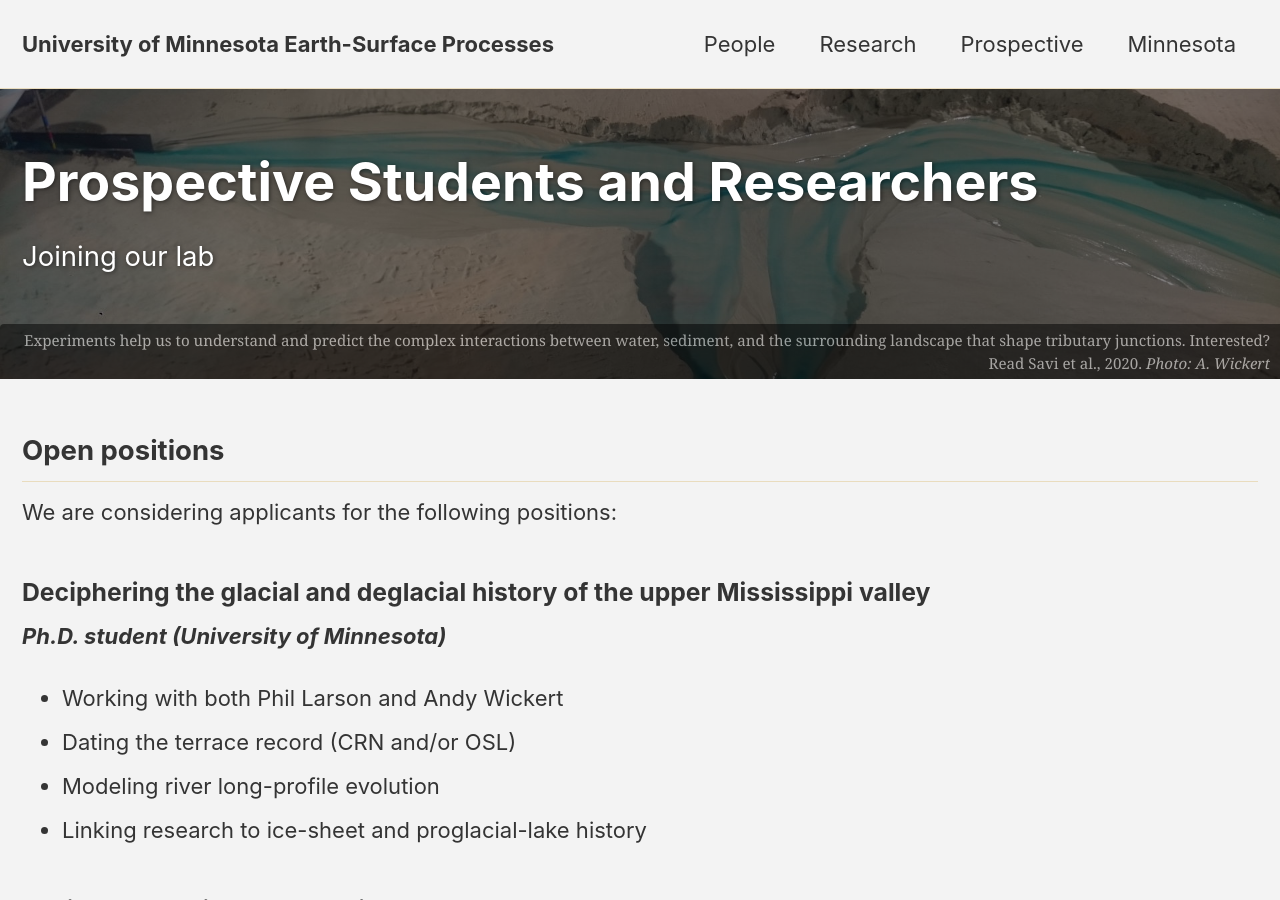
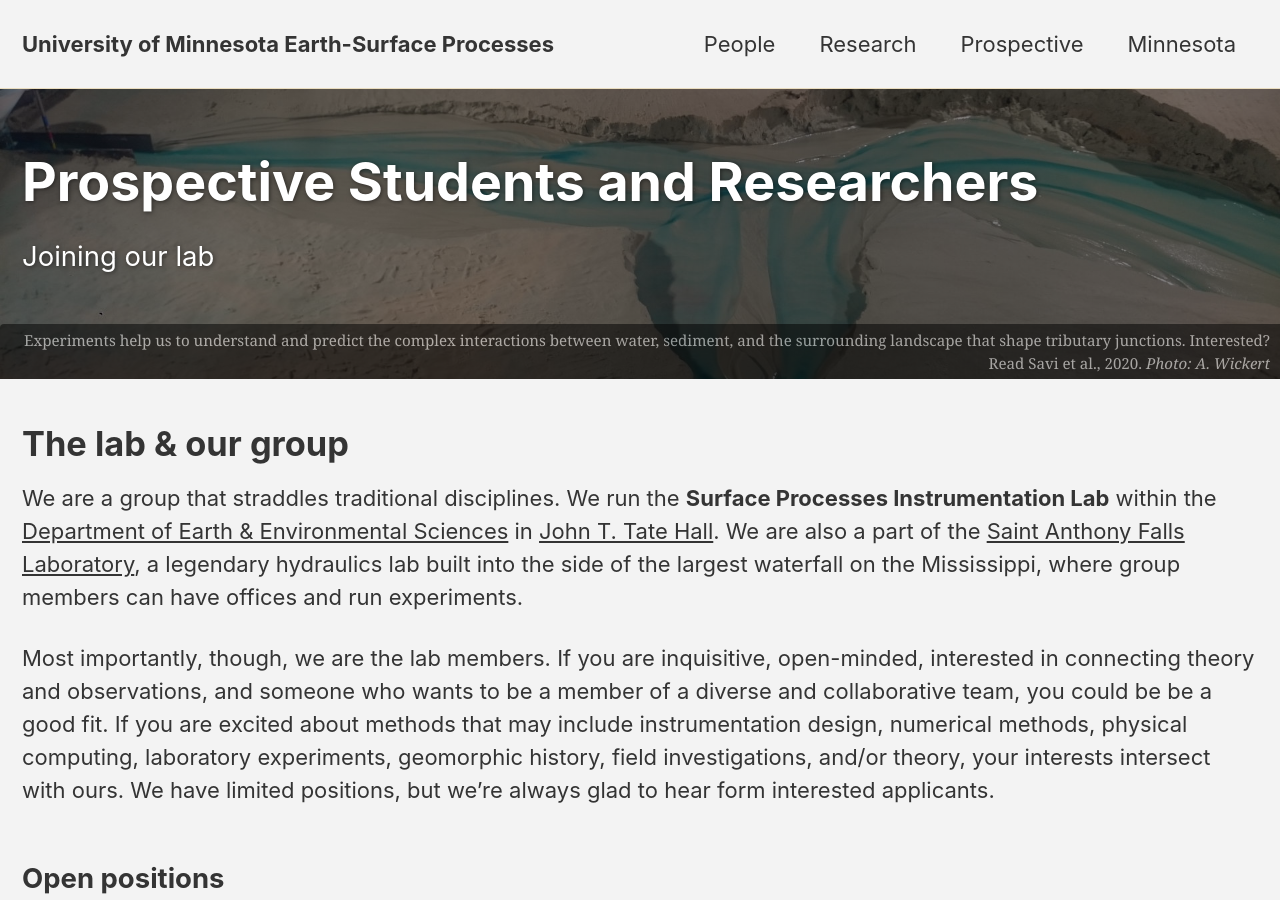
Before and after one commit to MNiMORPH/MNiMORPH.github.io, a Jekyll site: the page built from _pages/prospective.md, in a window 1280 px wide and 900 px high. Built offline with Jekyll 4.4.1, drawn with Linux system fonts in a browser that asks for light colours; cached includes are drawn as plain includes; nearby versions of some CDN libraries.

Commit message:
Group + lab(s) introduction

```diff
--- a/_pages/prospective.md
+++ b/_pages/prospective.md
@@ -14,6 +14,12 @@ header:
   caption: "Experiments help us to understand and predict the complex interactions between water, sediment, and the surrounding landscape that shape tributary junctions. [Interested? Read Savi et al., 2020](https://esurf.copernicus.org/articles/8/303/2020/). *Photo: A. Wickert*"
 excerpt: "Joining our lab"
 ---
+
+# The lab & our group
+
+We are a group that straddles traditional disciplines. We run the **Surface Processes Instrumentation Lab** within the [Department of Earth & Environmental Sciences](https://www.esci.umn.edu/) in [John T. Tate Hall](https://www.google.com/maps/uv?hl=en&pb=!1s0x52b32d1661d0911f%3A0xb4bf99a8068a596f!3m1!7e115!4shttps%3A%2F%2Flh5.googleusercontent.com%2Fp%2FAF1QipNT5CBaqaF5K2RSo63dayZLeght6UBqYgTeFtJ2%3Dw262-h176-k-no!5sjohn%20t%20tate%20hall%20-%20Google%20Search!15sCgIgAQ&imagekey=!1e10!2sAF1QipNT5CBaqaF5K2RSo63dayZLeght6UBqYgTeFtJ2&sa=X&ved=2ahUKEwiy2uDSk4brAhXbVc0KHRAnDbAQoiowFHoECBAQBg). We are also a part of the [Saint Anthony Falls Laboratory](https://www.safl.umn.edu/), a legendary hydraulics lab built into the side of the largest waterfall on the Mississippi, where group members can have offices and run experiments.
+
+Most importantly, though, we are the lab members. If you are inquisitive, open-minded, interested in connecting theory and observations, and someone who wants to be a member of a diverse and collaborative team, you could be be a good fit. If you are excited about methods that may include instrumentation design, numerical methods, physical computing, laboratory experiments, geomorphic history, field investigations, and/or theory, your interests intersect with ours. We have limited positions, but we're always glad to hear form interested applicants.
 
 ## Open positions
 
```
